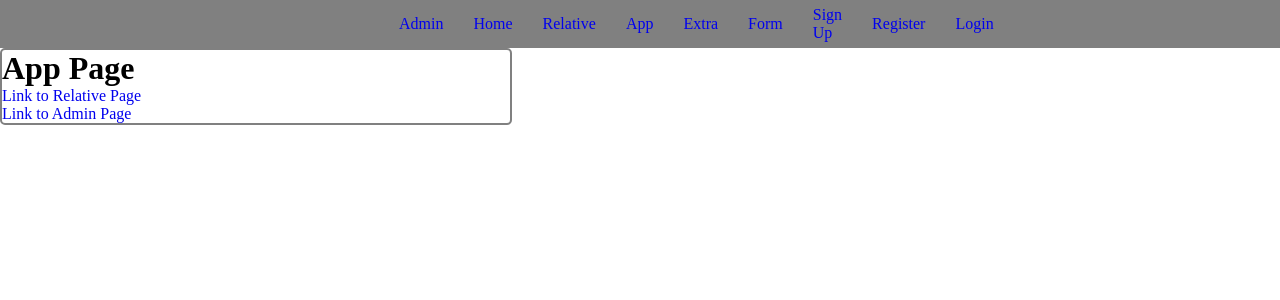
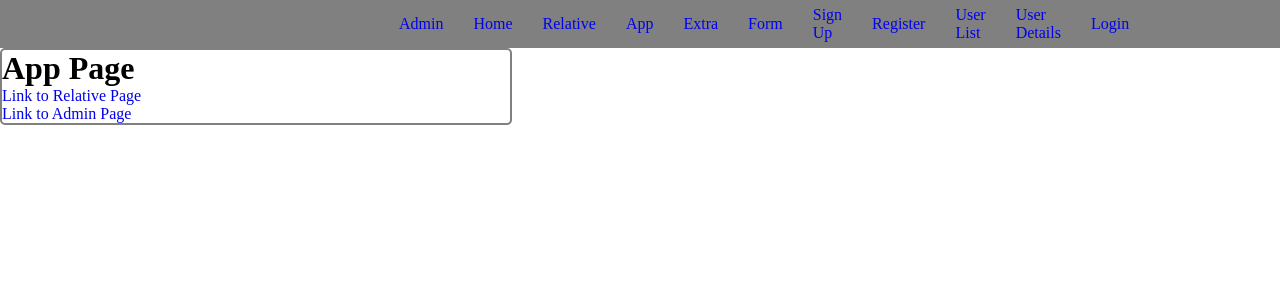
Before and after one commit to alpharmike/django-basics, a Django app: page /app/ in a window 1280 px wide. Shown: the top 300 px of the page. Run offline with Django 3.2, Linux system fonts and the light colour scheme.

Commit message:
user_detail

```diff
--- a/Website/Application/urls.py
+++ b/Website/Application/urls.py
@@ -7,4 +7,5 @@ urlpatterns = [
     path('', views.show_app, name='app'),
     path('rel/', views.show_rel, name="rel"),
     path('login/', views.user_login, name="login"),
+    path('', views.UserDetailView.as_view(), name='user_detail')
 ]
--- a/Website/Templates/base.html
+++ b/Website/Templates/base.html
@@ -23,6 +23,8 @@
         <div><a href="{% url 'form' %}">Form</a></div>
         <div><a href="{% url 'sign_up' %}">Sign Up</a></div>
         <div><a href="{% url 'register' %}">Register</a></div>
+        <div><a href="{% url 'user_list' %}">User List</a></div>
+        <div><a href="{% url 'user_detail' %}">User Details</a></div>
         {% if user.is_authenticated %}
             <div><a href="{% url 'logout' %}">Logout</a></div>
         {% else %}
--- a/Website/Templates/user_list.html
+++ b/Website/Templates/user_list.html
@@ -1,12 +1,14 @@
 <!DOCTYPE html>
 {% extends 'base.html' %}
 {% load static %}
-
+{% block title_block %}
+    <title>User List</title>
+{% endblock %}
 {% block body_block %}
     <h2>List of Users</h2>
     <ol>
         {% for user in users %}
-            <li>{{ user.firstname|concat:user.lastname }}</li>
+            <li>{{ user.first_name }}</li>
         {% endfor %}
     </ol>
 {% endblock %}
--- a/Website/Website/urls.py
+++ b/Website/Website/urls.py
@@ -18,7 +18,7 @@ from django.urls import path, include
 from Application import views
 
 urlpatterns = [
-    # path('', views.index, name="index"),
+    path('', views.index, name="index"),
     path('app/', include('Application.urls')),
     path('extra/', include('Application.extraurls')),
     path('users/', views.show_users, name="user"),
@@ -26,6 +26,8 @@ urlpatterns = [
     path('sign_up/', views.sign_up, name="sign_up"),
     path('register/', views.register, name="register"),
     path('logout/', views.user_logout, name="logout"),
-    path('', views.CBView.as_view(), name='index'),
+    # path('', views.CBView.as_view(), name='index'),
+    path('/user_list', views.UserListView.as_view(), name='user_list'),
+    path('(?P<slug>[-\w]+)', views.UserDetailView.as_view(), include('Application.urls', namespace='relatives')),
     path('admin/', admin.site.urls),
 ]
```
